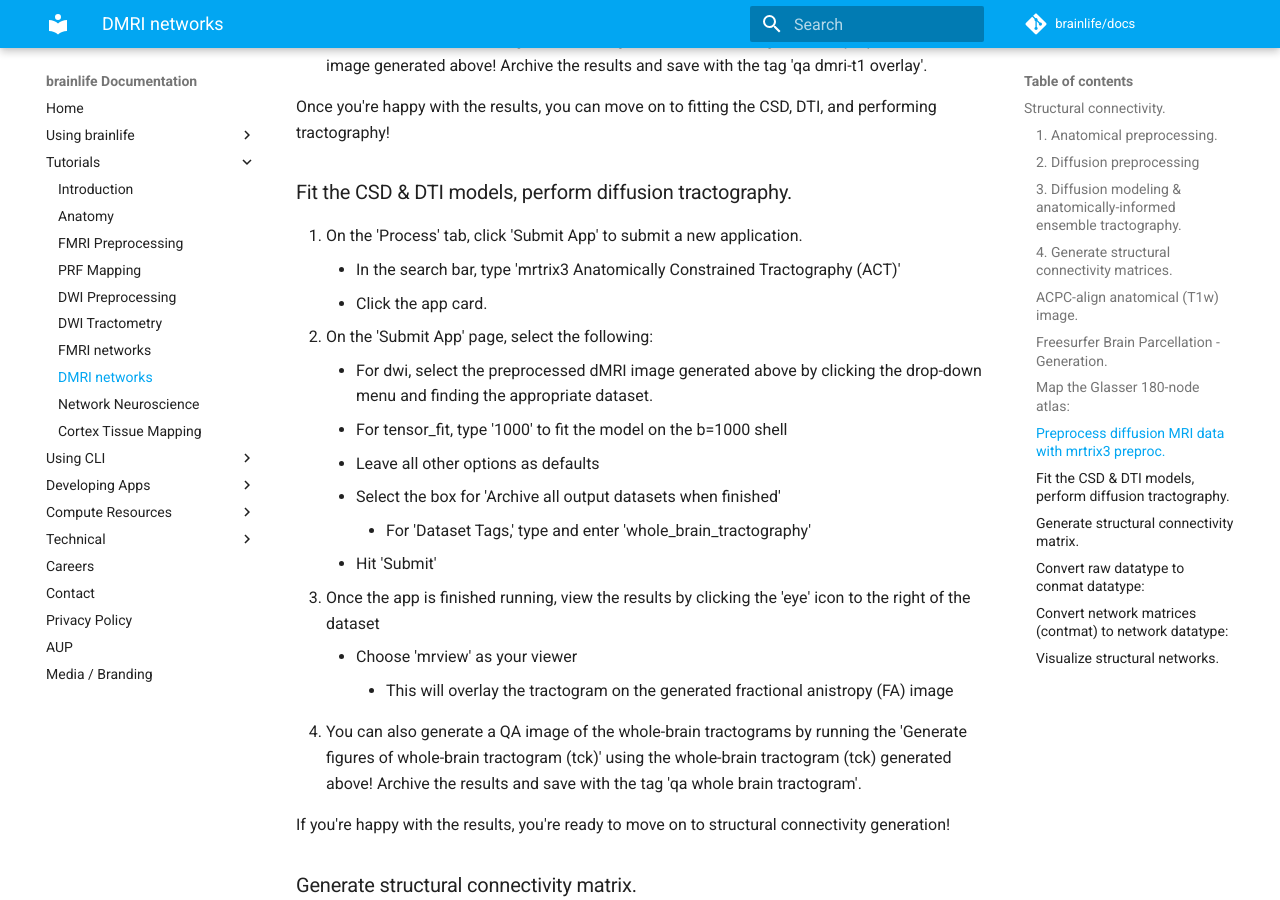
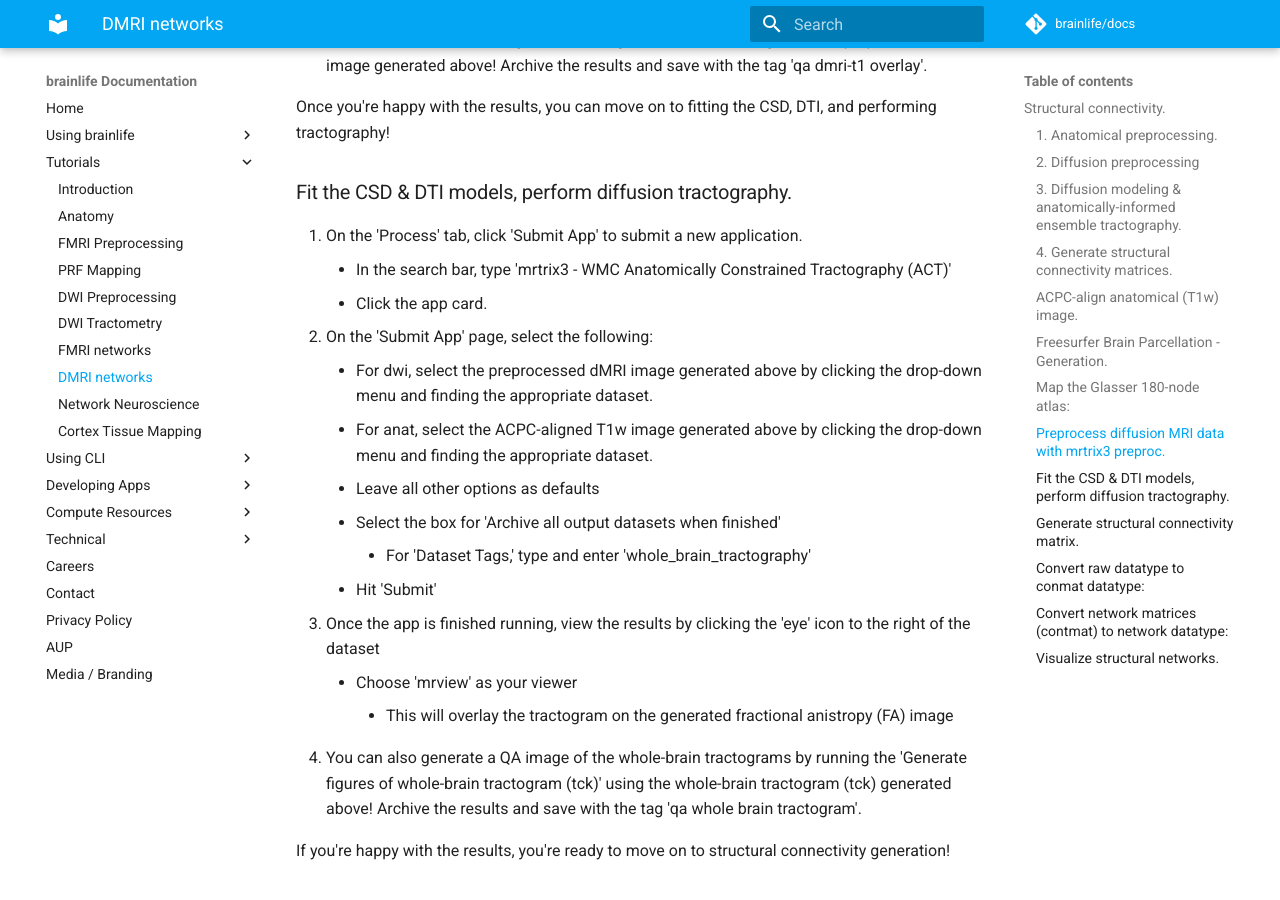
Before and after one commit to brainlife/docs, an MkDocs documentation site: the page built from docs/tutorial/networkneuroscience-structural.md, in a window 1280 px wide and 900 px high, scrolled down 6742 px. Built offline with MkDocs 1.6.1 and Material for MkDocs 9.7.7, drawn with Linux system fonts in a browser that asks for light colours; comment, search, counter and statistics services are not loaded.

Commit message:
Update networkneuroscience-structural.md

```diff
--- a/docs/tutorial/networkneuroscience-structural.md
+++ b/docs/tutorial/networkneuroscience-structural.md
@@ -138,11 +138,11 @@
 ### Fit the CSD & DTI models, perform diffusion tractography.
 
 1. On the 'Process' tab, click 'Submit App' to submit a new application.
-    * In the search bar, type 'mrtrix3 Anatomically Constrained Tractography (ACT)'
+    * In the search bar, type 'mrtrix3 - WMC Anatomically Constrained Tractography (ACT)'
     * Click the app card.
 1. On the 'Submit App' page, select the following:
     * For dwi, select the preprocessed dMRI image generated above by clicking the drop-down menu and finding the appropriate dataset.
-    * For tensor_fit, type '1000' to fit the model on the b=1000 shell
+    * For anat, select the ACPC-aligned T1w image generated above by clicking the drop-down menu and finding the appropriate dataset.
     * Leave all other options as defaults
     * Select the box for 'Archive all output datasets when finished'
         * For 'Dataset Tags,' type and enter 'whole_brain_tractography'
```
